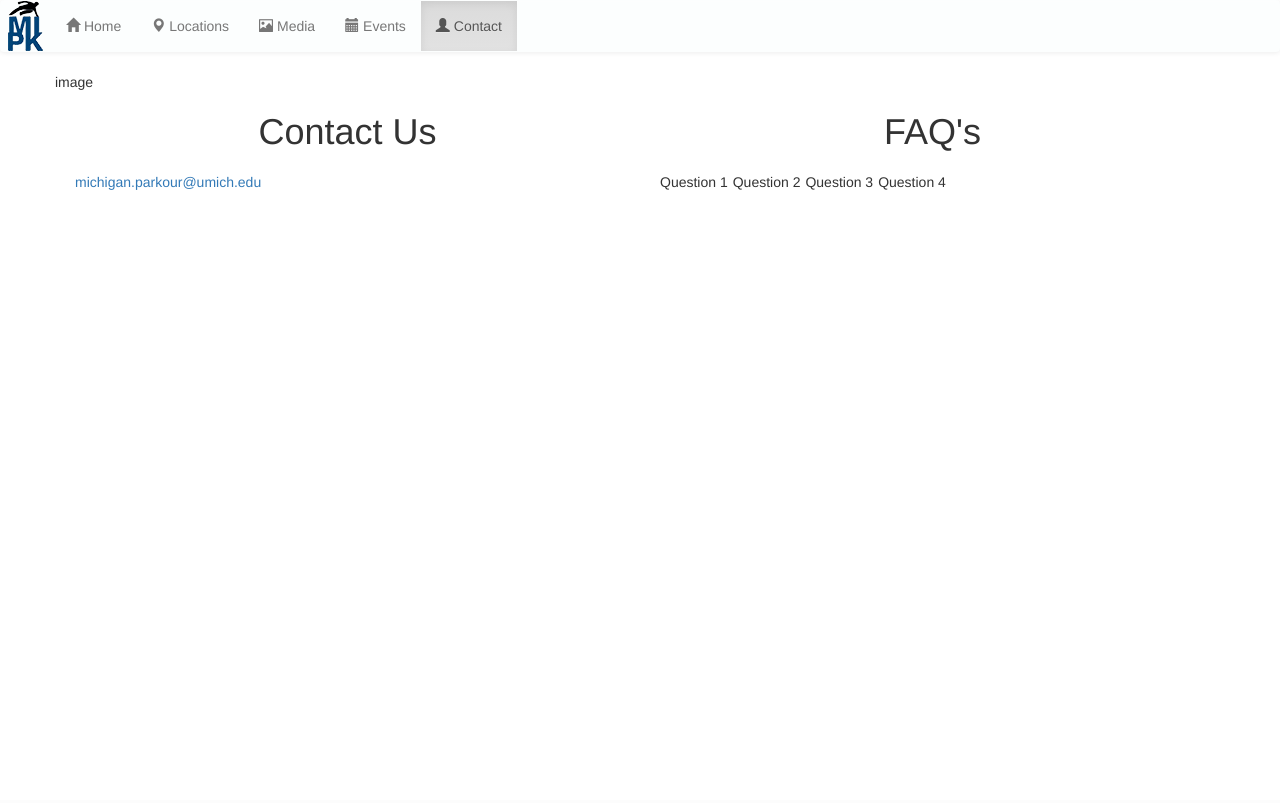
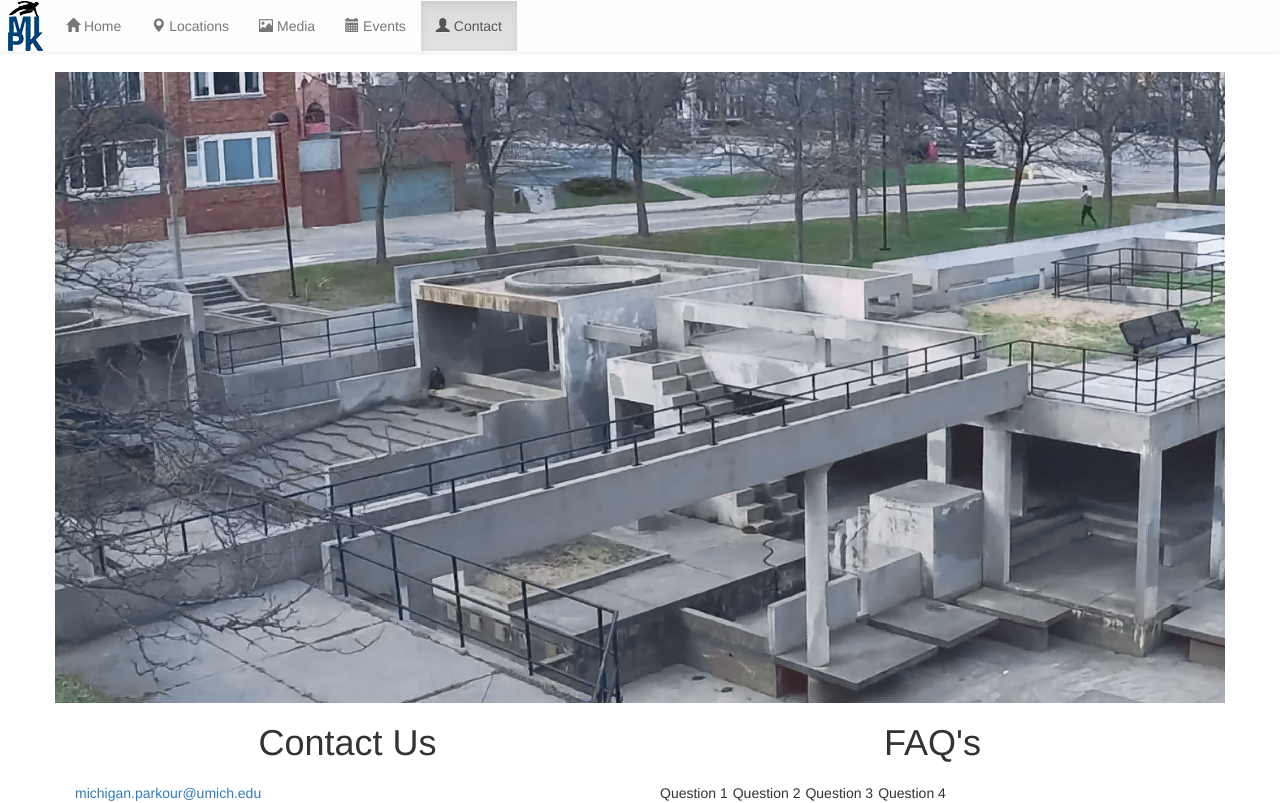
Before and after one commit to Lilisys/mipk, a Flask app: page /contact/ in a window 1280 px wide. Before the commit the page ends 190 px from the top, so only its background shows below. Run offline with Flask 2, Linux system fonts and the light colour scheme; some libraries are stand-ins or nearby versions.

Commit message:
edit contact photo

```diff
--- a/templates/contact.html
+++ b/templates/contact.html
@@ -5,7 +5,7 @@
 
 <div class="container">
     <div class="row">
-      image
+      <img src="{{ url_for('static', filename='photos/Flint.jpg') }}" class="img-responsive">
     </div>
     <div class="row">
      <div class="col-sm-6">
--- a/templates/index.html
+++ b/templates/index.html
@@ -8,6 +8,7 @@
        <div class="col-sm-12 col-md-6">
            <h1 align="middle">Michigan Parkour</h1>
            <p  vertical-align="middle">We are the Michigan Parkour Community. Join us every Tuesday and Thursday at 5:00 pm and Sunday at 4:00 pm at the School of Dentistry courtyard.        Everybody (including beginners) are always welcome. All sessions are free!</p>
+           HI EVERYONE! THIS IS A TEST!
       </div>
       <div class="col-sm-12 col-md-6">
         <iframe width="100%" height="400"  frameborder="0" style="border:0"
```
Also changed, not shown: static/photos/flint.jpg, 1 other file.
